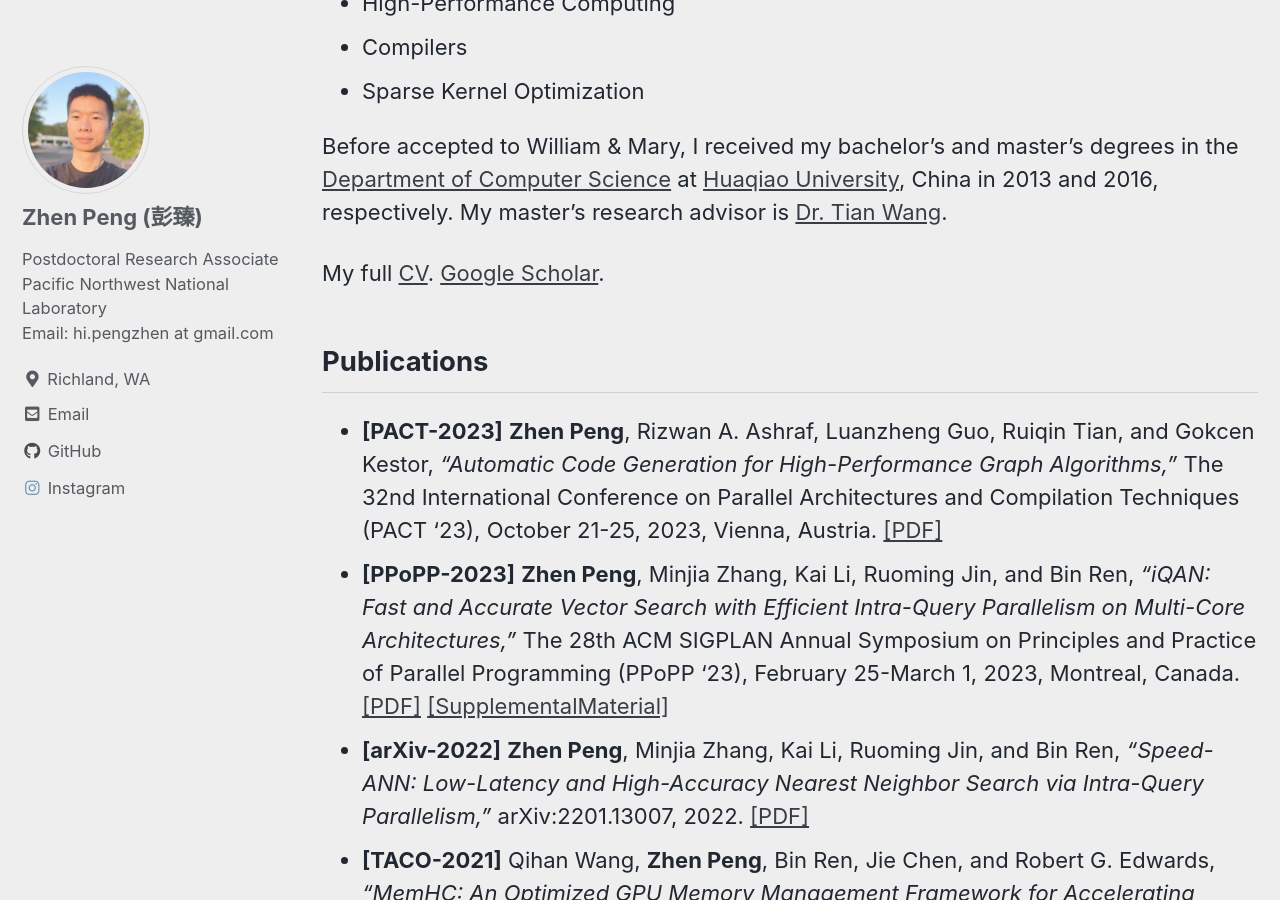
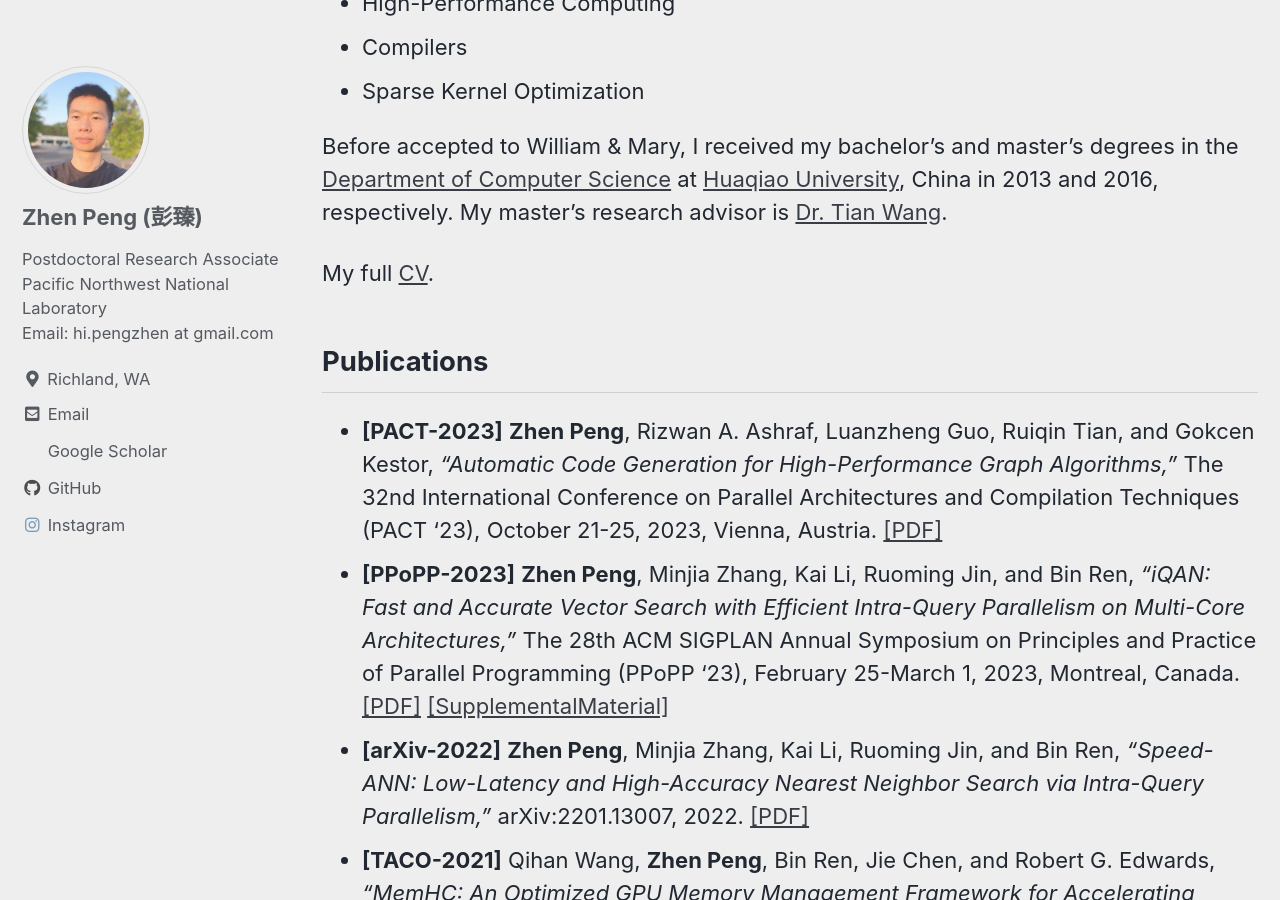
Before and after one commit to johnpzh/johnpzh.github.io, a Jekyll site: the page built from index.md, in a window 1280 px wide and 900 px high, scrolled down 508 px. Built offline with Jekyll 4.4.1, drawn with Linux system fonts in a browser that asks for light colours; cached includes are drawn as plain includes; part of the change alters nothing that is shown.

Commit message:
updated google scholar link

```diff
--- a/_config.yml
+++ b/_config.yml
@@ -122,6 +122,9 @@ author:
     - label: "Facebook"
       icon: "fab fa-fw fa-facebook-square"
       # url: "https://facebook.com/"
+    - label: "Google Scholar"
+      icon: "fab fa-fw fa-google-scholar"
+      url: "https://scholar.google.com/citations?user=b_4AqDIAAAAJ"
     - label: "GitHub"
       icon: "fab fa-fw fa-github"
       url: "https://github.com/johnpzh"
--- a/index.md
+++ b/index.md
@@ -28,7 +28,7 @@ Before accepted to William & Mary, I received my bachelor's and master's degrees
 [TianWang]: https://ai.bnu.edu.cn/xygk/szdw/zgj/c07f0119d96744c1bc2a762be4ecdb30.htm
 [GokcenKestor]: https://www.pnnl.gov/people/gokcen-kestor
 
-My full [CV](assets/files/ZhenPeng_CV.pdf). [Google Scholar](https://scholar.google.com/citations?user=b_4AqDIAAAAJ).
+My full [CV](assets/files/ZhenPeng_CV.pdf).
 
 ## Publications
 
```
